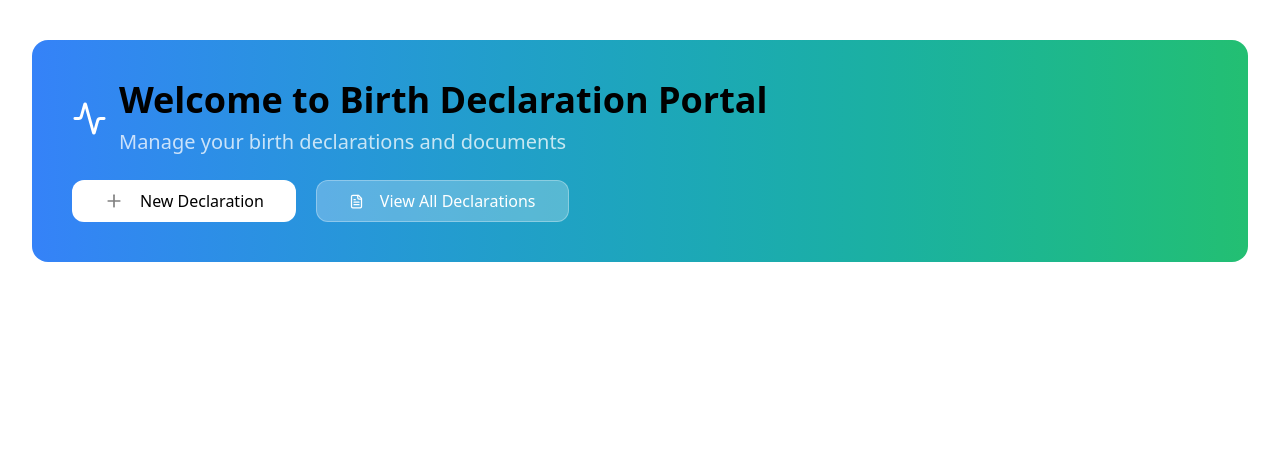
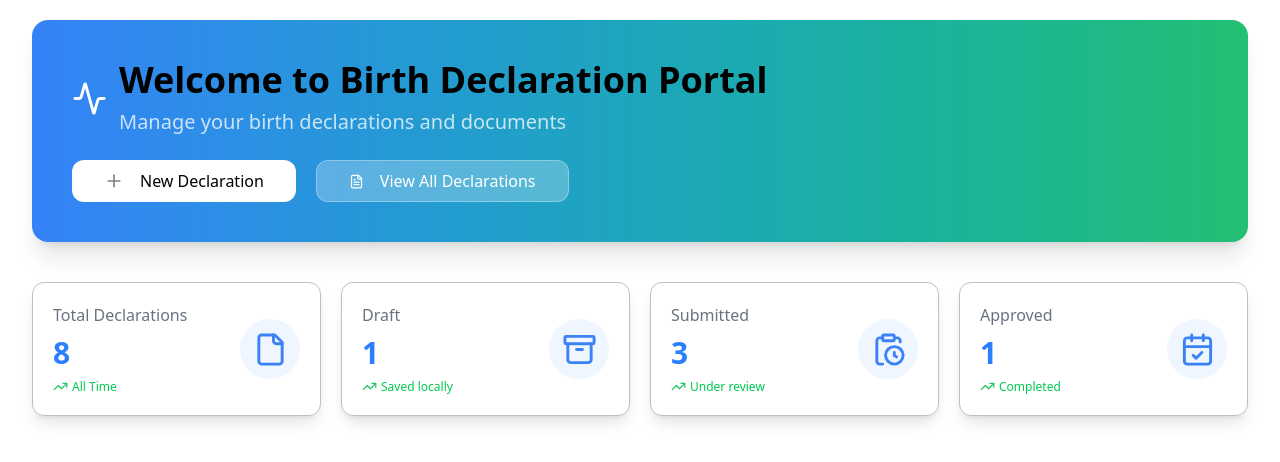
Before and after one commit to carenkonzong/react-training-project, a React (Vite) app: page / in a window 1280 px wide. Shown: the top 462 px of the page. Built offline with nearby package versions, Linux system fonts and the light colour scheme.

Commit message:
Created card element component and parent card element

```diff
--- a/src/App.tsx
+++ b/src/App.tsx
@@ -1,9 +1,11 @@
+import Card_parent from "./Birth declaration components/Card_parent";
 import Dashboard_navbar from "./Birth declaration components/Dashboard_banner";
 
 function App() {
   return (
     <>
       <Dashboard_navbar />
+      <Card_parent />
     </>
   );
 }
--- /dev/null
+++ b/src/Birth declaration components/Card_element.tsx
@@ -0,0 +1,36 @@
+import { File, type LucideIcon } from "lucide-react";
+import { TrendingUp } from "lucide-react";
+
+type Props = {
+  head: string;
+  total: number;
+  info: string;
+  icon: LucideIcon;
+  color: string;
+};
+
+function Card_element(props: Props) {
+  const { head, total, info, icon: Icon, color } = props;
+
+  return (
+    <>
+      <div className="p-5 border border-black/25 inline-block w-full rounded-xl shadow-lg">
+        <div className="flex items-center">
+          <div>
+            <p className="text-gray-500 mb-2">{head}</p>
+            <p className="text-3xl font-bold text-blue-500 mb-2">{total}</p>
+            <p className="text-xs flex ">
+              <TrendingUp size={15} color="#22C55E" />
+              <span className="ml-1 text-green-500">{info}</span>
+            </p>
+          </div>
+          <div className="flex items-center justify-center bg-blue-50 w-15 h-15 rounded-full ml-auto">
+            <Icon size={35} color="#3B82F6" />
+          </div>
+        </div>
+      </div>
+    </>
+  );
+}
+
+export default Card_element;
--- /dev/null
+++ b/src/Birth declaration components/Card_parent.tsx
@@ -0,0 +1,40 @@
+import Card_element from "./Card_element";
+import { File, Archive, ClipboardClock, CalendarCheck } from "lucide-react";
+
+function Card_parent() {
+  return (
+    <>
+      <div className="flex justify-center my-10 mx-5">
+        <div className="w-full max-w-[1216px] grid grid-cols-4 gap-5">
+          <Card_element
+            head="Total Declarations"
+            total={8}
+            info="All Time"
+            icon={File}
+            color="green-500"
+          />
+          <Card_element
+            head="Draft"
+            total={1}
+            info="Saved locally"
+            icon={Archive}
+          />
+          <Card_element
+            head="Submitted"
+            total={3}
+            info="Under review"
+            icon={ClipboardClock}
+          />
+          <Card_element
+            head="Approved"
+            total={1}
+            info="Completed"
+            icon={CalendarCheck}
+          />
+        </div>
+      </div>
+    </>
+  );
+}
+
+export default Card_parent;
--- a/src/Birth declaration components/Dashboard_banner.tsx
+++ b/src/Birth declaration components/Dashboard_banner.tsx
@@ -5,8 +5,8 @@ import { Activity } from "lucide-react";
 function Dashboard_banner() {
   return (
     <>
-      <div className="flex justify-center">
-        <div className="flex flex-col mt-10 p-10 bg-gradient-to-r from-[#3582f8] to-[#23bf72] rounded-2xl w-full max-w-[1216px]">
+      <div className="flex justify-center m-5 ">
+        <div className="flex flex-col p-10 bg-gradient-to-r from-[#3582f8] to-[#23bf72] rounded-2xl w-full max-w-[1216px] shadow-xl">
           <div className="flex flex-row">
             <div className="flex items-center mr-3">
               <Activity size={35} color="white" />
--- /dev/null
+++ b/src/Birth declaration components/code.tsx
@@ -0,0 +1,18 @@
+import { LucideIcon } from "lucide-react";
+
+type Props = {
+  icon: any; // TypeScript typing: icon must be a valid Lucide icon component
+};
+
+function Card(props: Props) {
+  const { icon: Icon } = props; // JavaScript destructuring + variable renaming
+
+  return (
+    <div>
+      <Icon size={32} color="#3B82F6" /> // Valid JSX: component name starts
+      with uppercase
+    </div>
+  );
+}
+
+export default Card;
```
